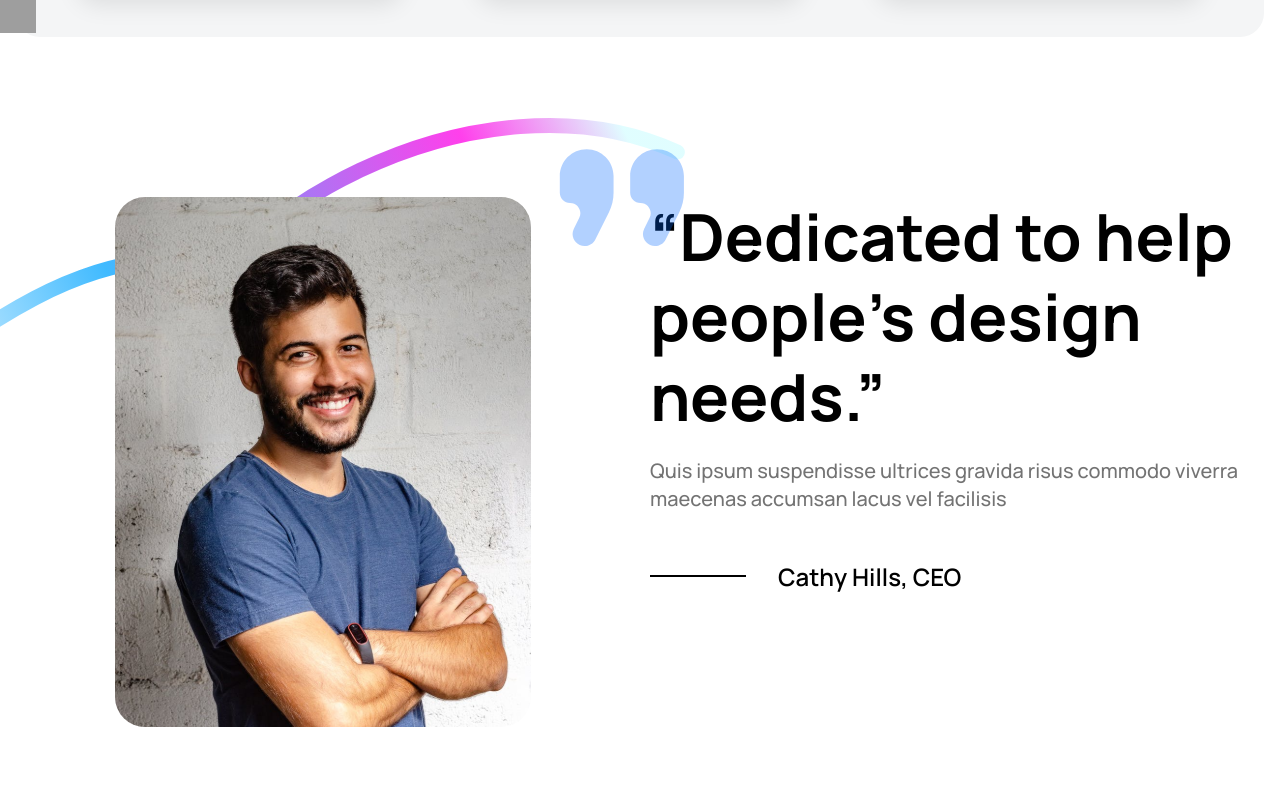
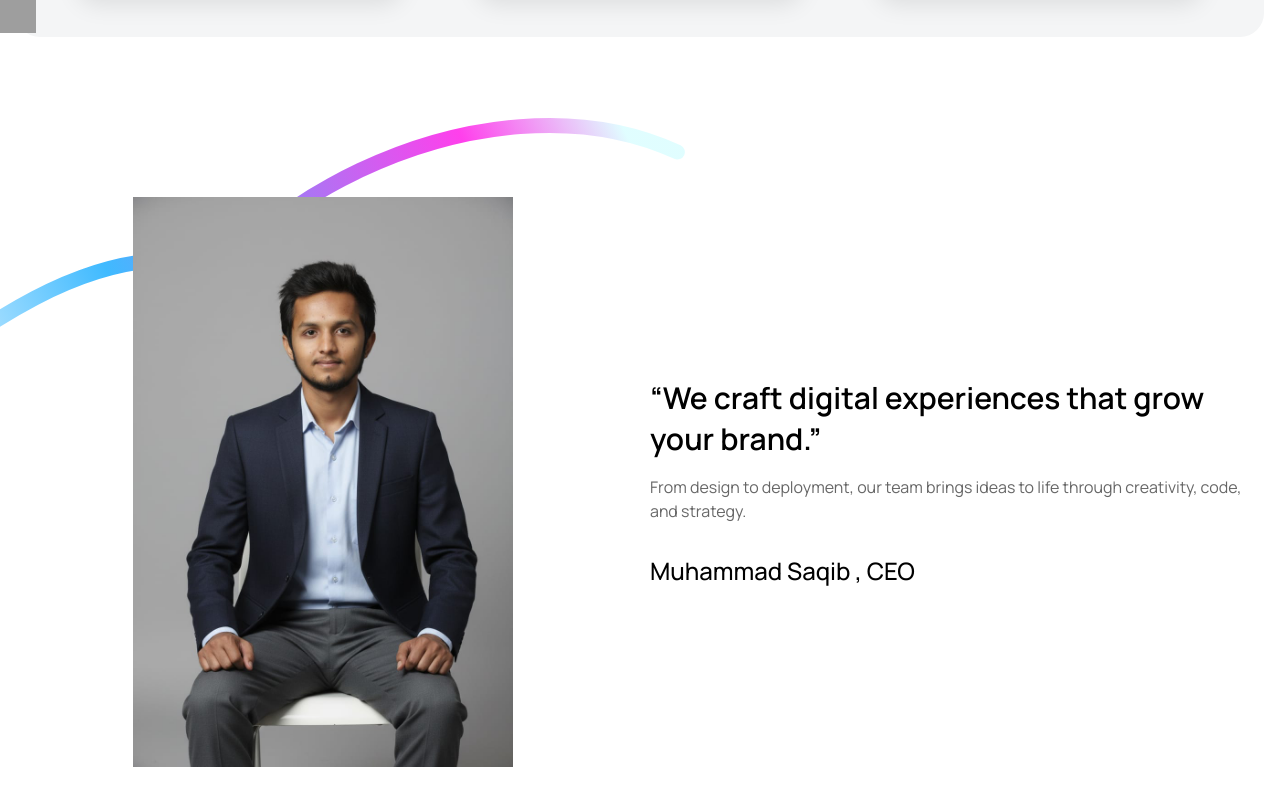
Before and after one commit to Azeesha-maker/NexoraAgency, a Next.js app: page / in a window 1280 px wide. Shown: the part 1600-2400 px from the top of the page. Built offline with nearby package versions, Linux system fonts and the light colour scheme; grey boxes are pictures that could not be loaded.

Commit message:
deticated page done

```diff
--- a/src/app/components/Home/Dedicated/index.tsx
+++ b/src/app/components/Home/Dedicated/index.tsx
@@ -6,7 +6,7 @@ const Dedicated = () => {
   return (
     <section className='relative bg-cover bg-center overflow-hidden'>
       <div className='container mx-auto max-w-7xl px-4'>
-        <div className='grid grid-cols-1 lg:grid-cols-12 gap-5'>
+        <div className='grid grid-cols-1 lg:grid-cols-12 gap-5 items-center'>
           <Image
             src='/images/dedicated/spiral.svg'
             height={272}
@@ -14,37 +14,31 @@ const Dedicated = () => {
             alt='spiral-design'
             className='absolute left-0 top-0 hidden lg:block -z-10'
           />
+
           {/* Left Column */}
           <div className='col-span-12 lg:col-span-6 justify-self-center'>
             <Image
-              src='/images/dedicated/man.svg'
-              alt='man-icon'
-              width={416}
-              height={530}
+              src='/images/dedicated/man.jpeg'
+              alt='team-collaboration'
+              width={380}
+              height={480}
               className='mx-auto md:mx-0'
             />
           </div>
 
           {/* Right Column */}
           <div className='col-span-12 lg:col-span-6'>
-            <div className='relative'>
-              <Image
-                src='/images/dedicated/comma.svg'
-                alt='comma-image'
-                width={200}
-                height={106}
-                className='absolute -top-16 -left-32 hidden lg:block'
-              />
-            </div>
-            <h2 className='text-center -mr-1 lg:text-start lg:leading-20 leading-14'>
-              “Dedicated to help people’s design needs.”
+            <h2 className='text-center lg:text-start text-2xl lg:text-3xl font-semibold leading-snug'>
+              “We craft digital experiences that grow your brand.”
             </h2>
-            <p className='text-xl font-medium text-black/55 mt-5 text-center lg:text-start'>
-              Quis ipsum suspendisse ultrices gravida risus commodo viverra
-              maecenas accumsan lacus vel facilisis
+
+            <p className='text-base text-black/60 mt-4 text-center lg:text-start'>
+              From design to deployment, our team brings ideas to life through
+              creativity, code, and strategy.
             </p>
-            <h5 className='mt-12 lg:pl-32 relative lg:before:block before:hidden before:absolute before:bg-black before:h-0.5 before:w-24 before:left-0 before:bottom-1/2 text-center lg:text-start'>
-              Cathy Hills, CEO
+
+            <h5 className='mt-8 text-center lg:text-start font-medium text-black'>
+              Muhammad Saqib , CEO
             </h5>
           </div>
         </div>
@@ -52,4 +46,5 @@ const Dedicated = () => {
     </section>
   )
 }
+
 export default Dedicated
```
Also changed, not shown: public/images/dedicated/man.jpeg (added).
